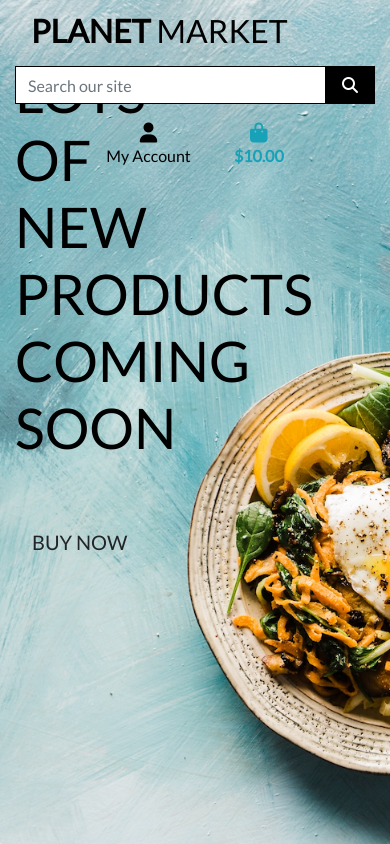
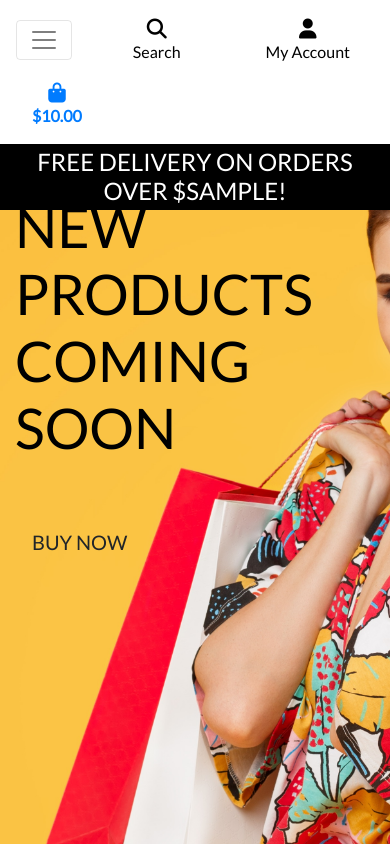
Before and after one commit to dutchmims/Planet_Market, a Django app: template home/templates/home/index.html in a window 390 px wide. Run offline with Django 3.2, Linux system fonts and the light colour scheme; the template is opened without the code that fills it: most values are stand-ins (such as "Sample title", 1, 10 or a date in 2020); some libraries are stand-ins or nearby versions.

Commit message:
Add mobile header and main nav bar

```diff
--- a/static/css/base.css
+++ b/static/css/base.css
@@ -3,7 +3,7 @@ html {
 }
 
 body {
-    background: url('/media/homepage.png') no-repeat center center fixed;
+    background: url('/media/homepage.jpg') no-repeat center center fixed;
     background-size: cover;
     height: calc(100vh - 164px);
     color: #555;
@@ -56,6 +56,10 @@ body {
     border: 1px solid black !important;
 }
 
+.bg-black {
+    background: #000 !important;
+}
+
 /* -------------------------------- Media Queries */
 
 /* Slightly larger container on xl screens */
--- a/templates/base.html
+++ b/templates/base.html
@@ -37,7 +37,7 @@
     </head>
     <body>
       <header class="container-fluid fixed-top">
-      <div class="row">
+          <div id="topnav" class="row bg-white pt-lg-2 d-none d-lg-flex">
               <div class="col-12 col-lg-4 my-auto py-1 py-lg-0 text-center text-lg-left">
                   <a href="{% url 'home' %}" class="nav-link main-logo-link">
                       <h2 class="logo-font text-black my-0"><strong>Planet</strong> Market</h2>
@@ -96,6 +96,20 @@
                   </ul>
               </div>
           </div>
+          <div class="row bg-white">
+              <nav class="navbar navbar-expand-lg navbar-light w-100">
+                  <button class="navbar-toggler" type="button" data-toggle="collapse" data-target="#main-nav" aria-controls="main-nav" aria-expanded="false" aria-label="Toggle navigation">
+                      <span class="navbar-toggler-icon"></span>
+                  </button>
+                  {% include 'includes/mobile-top-header.html' %}
+                  {% include 'includes/main-nav.html' %}
+              </nav>
+          </div>
+          <div id="delivery-banner" class="row text-center">
+              <div class="col bg-black text-white">
+                  <h4 class="logo-font my-1">Free delivery on orders over ${{ free_shipping_threshold }}!</h4>
+              </div>
+          </div>
       </header>
 
       {% if messages %}
--- /dev/null
+++ b/templates/includes/mobile-top-header.html
@@ -0,0 +1,56 @@
+<li class="list-inline-item">
+    <a class="text-black nav-link d-block d-lg-none" href="#" id="mobile-search" data-toggle="dropdown" aria-haspopup="true" aria-expanded="false">
+        <div class="text-center">
+            <div><i class="fas fa-search fa-lg"></i></div>
+            <p class="my-0">Search</p>
+        </div>
+    </a>
+    <div class="dropdown-menu border-0 w-100 p-3 rounded-0 my-0" aria-labelledby="mobile-search">
+        <form class="form" method="GET" action="">
+            <div class="input-group w-100">
+                <input class="form-control border border-black rounded-0" type="text" name="q" placeholder="Search our site">
+                <div class="input-group-append">
+                    <button class="form-control form-control btn btn-black border border-black rounded-0" type="submit">
+                        <span class="icon">
+                            <i class="fas fa-search"></i>
+                        </span>
+                    </button>
+                </div>
+            </div>
+        </form>
+    </div>
+</li>
+<li class="list-inline-item dropdown">
+    <a class="text-black nav-link d-block d-lg-none" href="#" id="user-options" data-toggle="dropdown" aria-haspopup="true" aria-expanded="false">
+        <div class="text-center">
+            <div><i class="fas fa-user fa-lg"></i></div>
+            <p class="my-0">My Account</p>
+        </div>
+    </a>
+    <div class="dropdown-menu border-0" aria-labelledby="user-options">
+        {% if request.user.is_authenticated %}
+            {% if request.user.is_superuser %}
+                <a href="{% url 'account_logout' %}" class="dropdown-item">Product Management</a>
+            {% endif %}
+            <a href="" class="dropdown-item">My Profile</a>
+            <a href="{% url 'account_logout' %}" class="dropdown-item">Logout</a>
+        {% else %}
+            <a href="{% url 'account_signup' %}" class="dropdown-item">Register</a>
+            <a href="{% url 'account_login' %}" class="dropdown-item">Login</a>
+        {% endif %}
+    </div>
+</li>
+<li class="list-inline-item">
+    <a class="{% if grand_total %}text-primary font-weight-bold{% else %}text-black{% endif %} nav-link d-block d-lg-none" href="">
+        <div class="text-center">
+            <div><i class="fas fa-shopping-bag fa-lg"></i></div>
+            <p class="my-0">
+                {% if grand_total %}
+                    ${{ grand_total|floatformat:2 }}
+                {% else %}
+                    $0.00
+                {% endif %}
+            </p>
+        </div>
+    </a>
+</li>
```
Also changed, not shown: templates/includes/main-nav.html (added, +50 -0 lines), media/homepage.jpg (added), media/homepage.png (deleted). Lines whose indentation alone changed are shown as unchanged.
